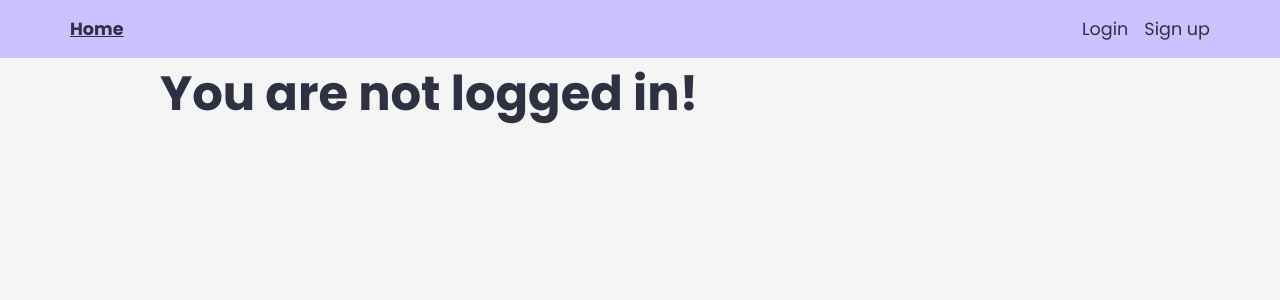
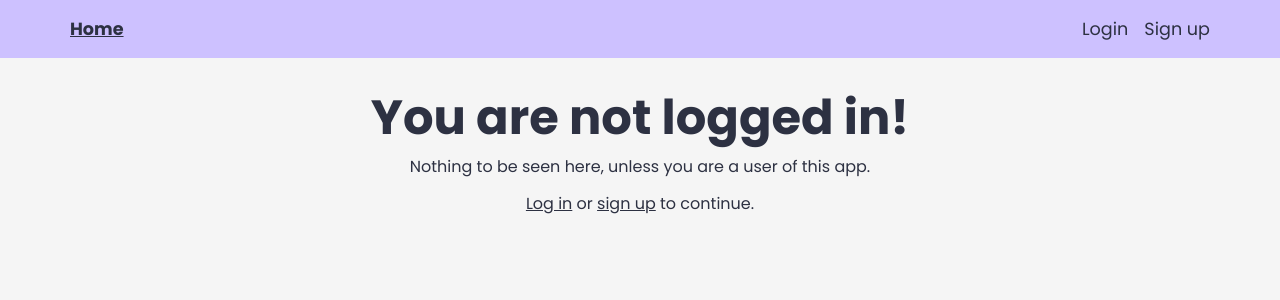
Before and after one commit to beyer96/express-todo, a React (Vite) app in the folder frontend/: page / in a window 1280 px wide. Shown: the top 300 px of the page. Built offline with nearby package versions, Linux system fonts and the light colour scheme; no server answers.

Commit message:
Add little bit more reasonable info on the home page for anonymous visitor

```diff
--- a/frontend/src/pages/Home.tsx
+++ b/frontend/src/pages/Home.tsx
@@ -1,4 +1,5 @@
 import { useEffect } from "react";
+import { Link } from "react-router";
 import { LuListTodo, LuFolderGit, LuClipboardCheck } from "react-icons/lu";
 import { useAppDispatch, useAppSelector } from "../store"
 import Stat from "../components/Stat";
@@ -51,7 +52,11 @@ export default function Home() {
     )
   } else {
     return (
-      <h1>You are not logged in!</h1>
+      <section className="text-center mt-5">
+        <h1>You are not logged in!</h1>
+        <p>Nothing to be seen here, unless you are a user of this app.</p>
+        <p className="mt-3"><Link to="/login">Log in</Link> or <Link to="/signup">sign up</Link> to continue.</p>
+      </section>
     )
   }
 }
```
